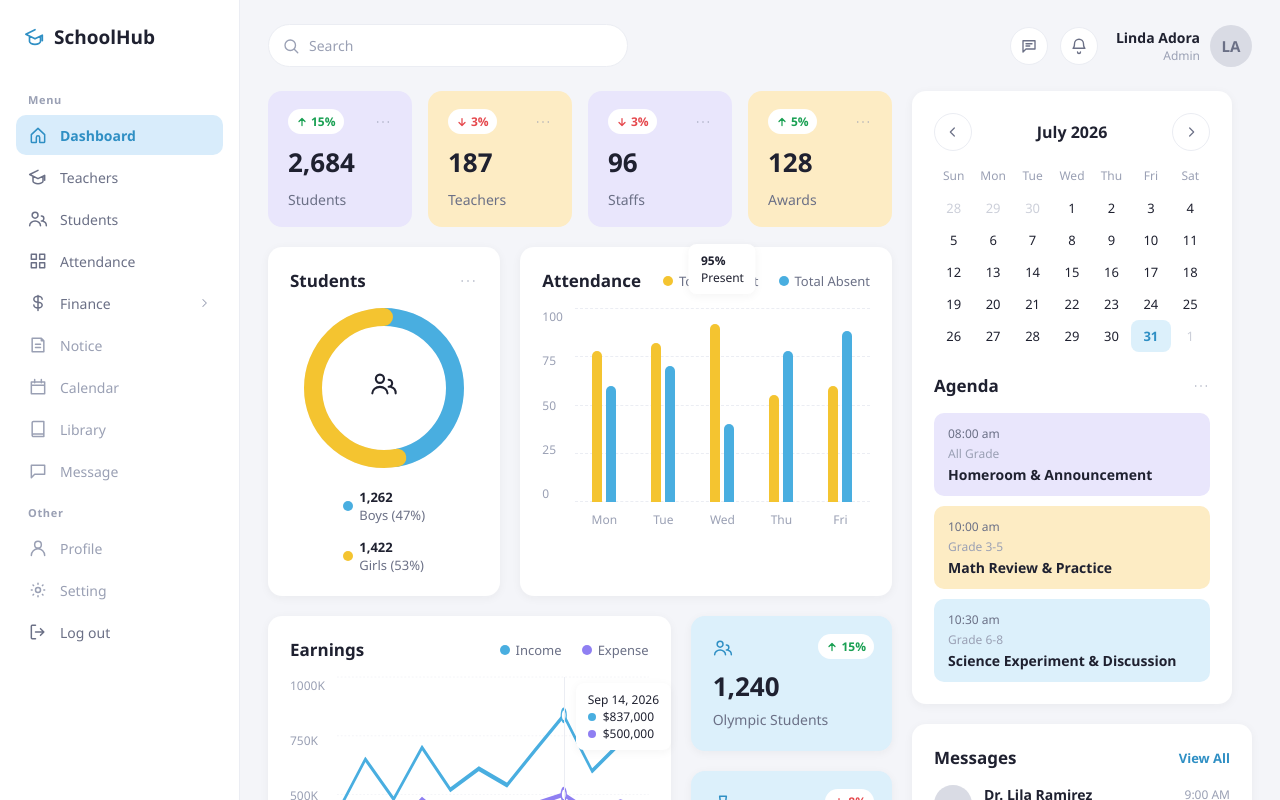
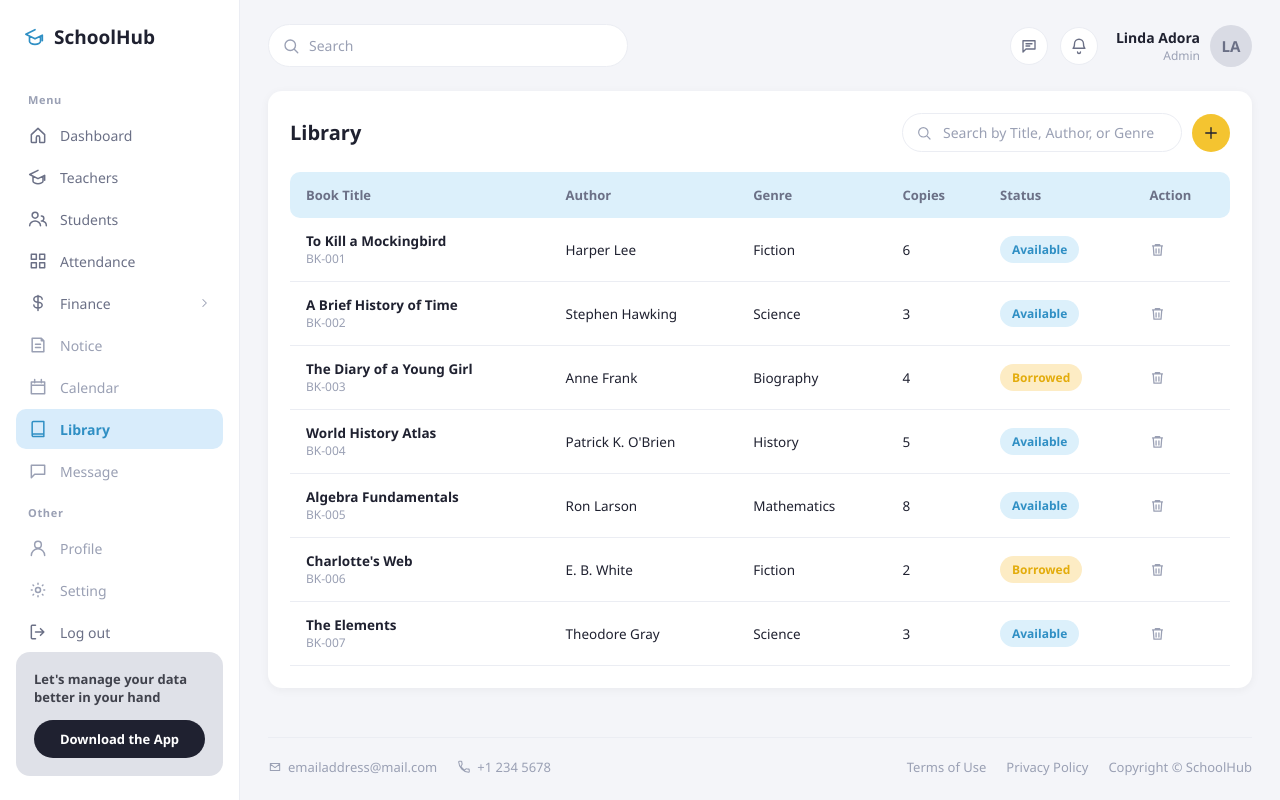
Before and after one commit to Feluvan/reakt-exam, a React (Vite) app: page /library in a window 1280 px wide. Before the commit this address led to /dashboard. Shown: the top 800 px of the page. Built offline with nearby package versions, Linux system fonts and the light colour scheme.

Commit message:
Add Library page with persistent add-book form
No backend, so added books are saved to localStorage and survive
page reloads. Wires up the previously-disabled Library sidebar link.

```diff
--- a/src/App.jsx
+++ b/src/App.jsx
@@ -5,6 +5,7 @@ import Teachers from './pages/Teachers/Teachers.jsx';
 import Students from './pages/Students/Students.jsx';
 import Finance from './pages/Finance/Finance.jsx';
 import SchoolExpenses from './pages/SchoolExpenses/SchoolExpenses.jsx';
+import Library from './pages/Library/Library.jsx';
 import StudentDashboard from './pages/StudentDashboard/StudentDashboard.jsx';
 import TeacherDashboard from './pages/TeacherDashboard/TeacherDashboard.jsx';
 import { users } from './data/mockData.js';
@@ -21,6 +22,7 @@ function App() {
           <Route path="finance" element={<Navigate to="/finance/fees" replace />} />
           <Route path="finance/fees" element={<Finance />} />
           <Route path="finance/expenses" element={<SchoolExpenses />} />
+          <Route path="library" element={<Library />} />
         </Route>
 
         <Route element={<Layout user={users.student} />}>
--- a/src/components/Icon.jsx
+++ b/src/components/Icon.jsx
@@ -29,7 +29,7 @@ const paths = {
   phone: 'M6.6 10.8a15.9 15.9 0 0 0 6.6 6.6l2.2-2.2c.3-.3.7-.4 1-.2 1.1.4 2.3.6 3.6.6.6 0 1 .4 1 1V20c0 .6-.4 1-1 1C11.4 21 3 12.6 3 3c0-.6.4-1 1-1h3.2c.6 0 1 .4 1 1 0 1.3.2 2.5.6 3.6.1.4 0 .8-.2 1z',
 };
 
-export default function Icon({ name, size = 20, strokeWidth = 1.8, className = '' }) {
+export default function Icon({ name, size = 20, strokeWidth = 1.8, className = '', ...rest }) {
   const d = paths[name];
   if (!d) return null;
   return (
@@ -42,6 +42,7 @@ export default function Icon({ name, size = 20, strokeWidth = 1.8, className = '
       stroke="currentColor"
       strokeWidth={strokeWidth}
       strokeLinecap="round"
+      {...rest}
       strokeLinejoin="round"
     >
       <path d={d} />
--- a/src/components/Sidebar.jsx
+++ b/src/components/Sidebar.jsx
@@ -18,7 +18,7 @@ const menu = [
   },
   { icon: 'notice', label: 'Notice', disabled: true },
   { icon: 'calendar', label: 'Calendar', disabled: true },
-  { icon: 'book', label: 'Library', disabled: true },
+  { icon: 'book', label: 'Library', to: '/library' },
   { icon: 'message', label: 'Message', disabled: true },
 ];
 
--- a/src/components/StatusBadge.jsx
+++ b/src/components/StatusBadge.jsx
@@ -7,6 +7,8 @@ const map = {
   'Not Viewed': 'red',
   'In Progress': 'blue',
   'Not Started': 'red',
+  Available: 'blue',
+  Borrowed: 'yellow',
 };
 
 export default function StatusBadge({ status }) {
--- a/src/data/mockData.js
+++ b/src/data/mockData.js
@@ -120,6 +120,17 @@ export const feesTable = [
   { name: 'Hannah White', id: '2015-01-013', class: '7C', tuition: 4200, activities: 200, misc: 100, amount: 4500, status: 'Paid' },
   { name: 'Aiden Taylor', id: '2015-03-018', class: 'Spanish I', tuition: 4200, activities: 250, misc: 150, amount: 4600, status: 'Overdue' },
   { name: 'Emily Peterson', id: '2015-02-011', class: '10A', tuition: 4500, activities: 250, misc: 150, amount: 4900, status: 'Pending' },
+];
+
+// ---------- LIBRARY ----------
+export const libraryBooks = [
+  { id: 'BK-001', title: 'To Kill a Mockingbird', author: 'Harper Lee', genre: 'Fiction', copies: 6, status: 'Available' },
+  { id: 'BK-002', title: 'A Brief History of Time', author: 'Stephen Hawking', genre: 'Science', copies: 3, status: 'Available' },
+  { id: 'BK-003', title: 'The Diary of a Young Girl', author: 'Anne Frank', genre: 'Biography', copies: 4, status: 'Borrowed' },
+  { id: 'BK-004', title: 'World History Atlas', author: 'Patrick K. O\'Brien', genre: 'History', copies: 5, status: 'Available' },
+  { id: 'BK-005', title: 'Algebra Fundamentals', author: 'Ron Larson', genre: 'Mathematics', copies: 8, status: 'Available' },
+  { id: 'BK-006', title: 'Charlotte\'s Web', author: 'E. B. White', genre: 'Fiction', copies: 2, status: 'Borrowed' },
+  { id: 'BK-007', title: 'The Elements', author: 'Theodore Gray', genre: 'Science', copies: 3, status: 'Available' },
 ];
 
 // ---------- SCHOOL EXPENSES ----------
--- /dev/null
+++ b/src/pages/Library/Library.css
@@ -0,0 +1,48 @@
+.icon-rotate {
+  transform: rotate(45deg);
+}
+
+.add-book-form {
+  display: flex;
+  flex-wrap: wrap;
+  gap: 10px;
+  align-items: center;
+  background: var(--bg);
+  border: 1px solid var(--border);
+  border-radius: var(--radius-sm);
+  padding: 14px;
+  margin-bottom: 18px;
+}
+
+.add-book-form input {
+  flex: 1;
+  min-width: 140px;
+  border: 1px solid var(--border);
+  background: var(--card);
+  border-radius: var(--radius-sm);
+  padding: 9px 12px;
+  font-size: 13.5px;
+  color: var(--text);
+  outline: none;
+}
+
+.add-book-form input[type='number'] {
+  max-width: 100px;
+}
+
+.add-book-submit {
+  border: none;
+  background: var(--purple-deep);
+  color: #fff;
+  border-radius: var(--radius-sm);
+  padding: 10px 18px;
+  font-size: 13.5px;
+  font-weight: 600;
+  flex-shrink: 0;
+}
+
+.empty-row {
+  text-align: center;
+  color: var(--text-faint);
+  padding: 30px 0;
+}
--- /dev/null
+++ b/src/pages/Library/Library.jsx
@@ -0,0 +1,150 @@
+import { useEffect, useState } from 'react';
+import Icon from '../../components/Icon.jsx';
+import StatusBadge from '../../components/StatusBadge.jsx';
+import { libraryBooks } from '../../data/mockData.js';
+import '../../styles/list-page.css';
+import './Library.css';
+
+const STORAGE_KEY = 'schoolhub-library-books';
+
+function loadBooks() {
+  const saved = localStorage.getItem(STORAGE_KEY);
+  if (!saved) return libraryBooks;
+  try {
+    return JSON.parse(saved);
+  } catch {
+    return libraryBooks;
+  }
+}
+
+const emptyForm = { title: '', author: '', genre: '', copies: '' };
+
+export default function Library() {
+  const [books, setBooks] = useState(loadBooks);
+  const [query, setQuery] = useState('');
+  const [showForm, setShowForm] = useState(false);
+  const [form, setForm] = useState(emptyForm);
+
+  useEffect(() => {
+    localStorage.setItem(STORAGE_KEY, JSON.stringify(books));
+  }, [books]);
+
+  const addBook = (e) => {
+    e.preventDefault();
+    if (!form.title.trim() || !form.author.trim()) return;
+
+    const newBook = {
+      id: `BK-${Date.now()}`,
+      title: form.title.trim(),
+      author: form.author.trim(),
+      genre: form.genre.trim() || 'General',
+      copies: Number(form.copies) || 1,
+      status: 'Available',
+    };
+    setBooks((prev) => [newBook, ...prev]);
+    setForm(emptyForm);
+    setShowForm(false);
+  };
+
+  const removeBook = (id) => {
+    setBooks((prev) => prev.filter((b) => b.id !== id));
+  };
+
+  const rows = books.filter((b) =>
+    (b.title + b.author + b.genre).toLowerCase().includes(query.toLowerCase())
+  );
+
+  return (
+    <div className="list-page card">
+      <div className="page-toolbar">
+        <h1>Library</h1>
+        <div className="page-toolbar-actions">
+          <div className="search-box">
+            <Icon name="search" size={16} />
+            <input
+              type="text"
+              placeholder="Search by Title, Author, or Genre"
+              value={query}
+              onChange={(e) => setQuery(e.target.value)}
+            />
+          </div>
+          <button type="button" className="icon-btn" onClick={() => setShowForm((v) => !v)}>
+            <Icon name="plus" size={18} className={showForm ? 'icon-rotate' : ''} />
+          </button>
+        </div>
+      </div>
+
+      {showForm && (
+        <form className="add-book-form" onSubmit={addBook}>
+          <input
+            type="text"
+            placeholder="Book title"
+            value={form.title}
+            onChange={(e) => setForm({ ...form, title: e.target.value })}
+            required
+          />
+          <input
+            type="text"
+            placeholder="Author"
+            value={form.author}
+            onChange={(e) => setForm({ ...form, author: e.target.value })}
+            required
+          />
+          <input
+            type="text"
+            placeholder="Genre"
+            value={form.genre}
+            onChange={(e) => setForm({ ...form, genre: e.target.value })}
+          />
+          <input
+            type="number"
+            min="1"
+            placeholder="Copies"
+            value={form.copies}
+            onChange={(e) => setForm({ ...form, copies: e.target.value })}
+          />
+          <button type="submit" className="add-book-submit">Add Book</button>
+        </form>
+      )}
+
+      <div className="table-wrap">
+        <table className="data-table">
+          <thead>
+            <tr>
+              <th>Book Title</th>
+              <th>Author</th>
+              <th>Genre</th>
+              <th>Copies</th>
+              <th>Status</th>
+              <th>Action</th>
+            </tr>
+          </thead>
+          <tbody>
+            {rows.map((b) => (
+              <tr key={b.id}>
+                <td>
+                  <div className="cell-person-name">{b.title}</div>
+                  <div className="cell-person-sub">{b.id}</div>
+                </td>
+                <td>{b.author}</td>
+                <td>{b.genre}</td>
+                <td>{b.copies}</td>
+                <td><StatusBadge status={b.status} /></td>
+                <td>
+                  <div className="row-actions">
+                    <Icon name="trash" size={17} onClick={() => removeBook(b.id)} />
+                  </div>
+                </td>
+              </tr>
+            ))}
+            {rows.length === 0 && (
+              <tr>
+                <td colSpan={6} className="empty-row">No books found.</td>
+              </tr>
+            )}
+          </tbody>
+        </table>
+      </div>
+    </div>
+  );
+}
```
